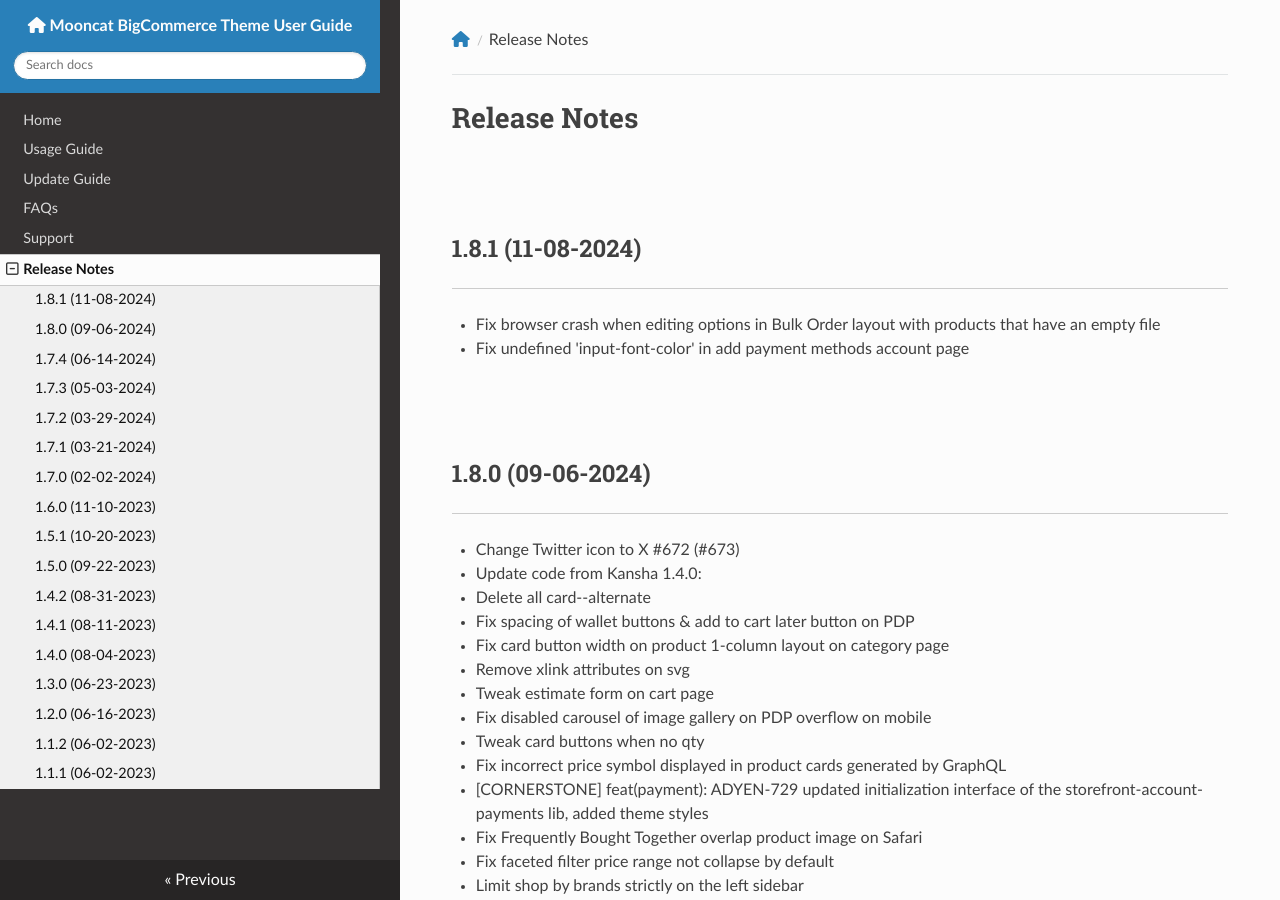
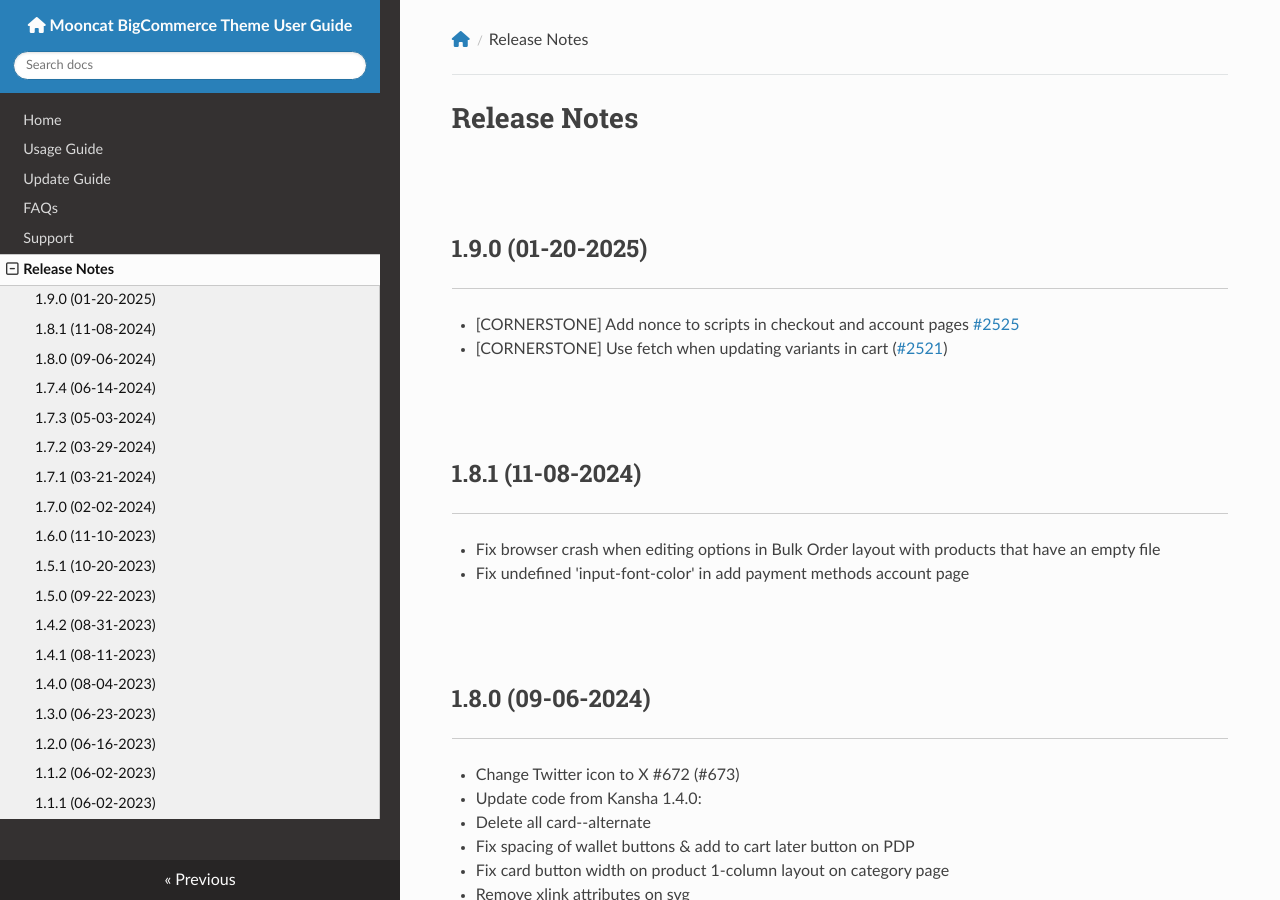
Before and after one commit to allcommerce/bc-mooncat-docs, an MkDocs documentation site: the page built from docs/changelog.md, in a window 1280 px wide and 900 px high. Built offline with MkDocs 1.6.1, drawn with Linux system fonts in a browser that asks for light colours; nearby versions of some CDN libraries.

Commit message:
Release 1.9.0

```diff
--- a/docs/changelog.md
+++ b/docs/changelog.md
@@ -1,4 +1,8 @@
 # Release Notes
+
+## 1.9.0 (01-20-2025)
+- [CORNERSTONE] Add nonce to scripts in checkout and account pages [#2525](https://github.com/bigcommerce/cornerstone/pull/2525)
+- [CORNERSTONE] Use fetch when updating variants in cart ([#2521](https://github.com/bigcommerce/cornerstone/pull/2521))
 
 ## 1.8.1 (11-08-2024)
 - Fix browser crash when editing options in Bulk Order layout with products that have an empty file
```
